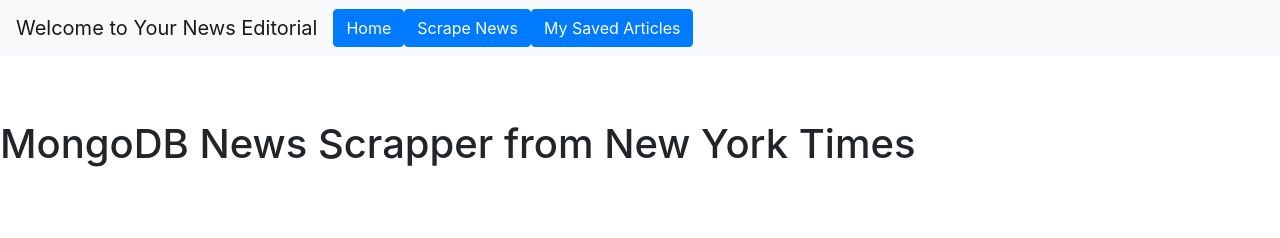
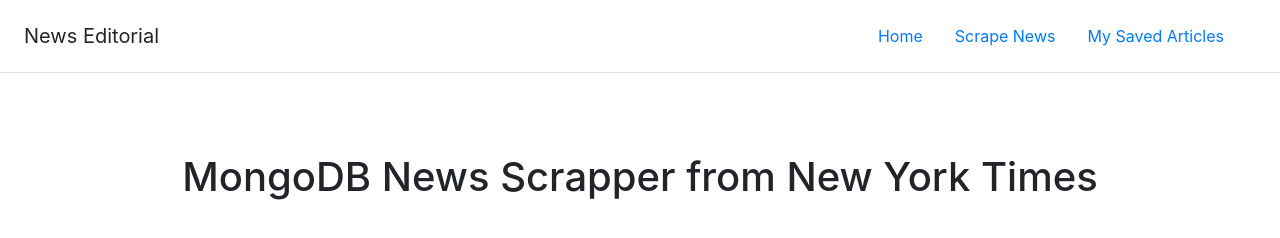
Before and after one commit to krupagawade/WebsiteScrapeMongoDB, a website: page public/index.html in a window 1280 px wide. Drawn offline with nearby package versions, Linux system fonts and the light colour scheme.

Commit message:
Beautify the webpages

```diff
--- a/public/app.js
+++ b/public/app.js
@@ -1,6 +1,3 @@
-// $("#scrape").on("click", getScrappedArticles);
-// $("#savedArticles").on("click", gotoSavedArticles);
-// $("#savedArticles1").on("click", gotoSavedArticles);
 
 var articleData = "";
 
@@ -23,11 +20,15 @@
         }
 
         // Display the apropos information on the page
-        var newDiv = '<div class="panel panel-info">' +
-        '<h4 class= "panel-title" data-id=' + data[i]._id + '> <a href="' + data[i].link + '">' + data[i].title + '</a>' +
-        '<div class="panel-body">' + data[i].description + '</div>'  +
+//    '<h4 class= "card-title" data-id=' + data[i]._id + '> <a href="' + data[i].link + '">' + data[i].title + '</a>' +
+//'<p><h6 class="card-text">' + data[i].description + '</h6></p>'  +
+
+
+        var newDiv = '<div class="card"> <div class="card-body">' +
+        '<h4 class= "card-title" data-id=' + data[i]._id + '> <a href="' + data[i].link + '">' + data[i].title + '</a>' +
+        '<p><h6 class="card-text">' + data[i].description + '</h6></p>'  +
         '<button type="button" class="saveArticle btn btn-success" id="' + i + '" onclick=saveArticle("' + i + '")>'+ buttonName + '</button>'
-        '</div><br>'
+        '</div></div>'
         $("#articles").append(newDiv);
         }
     });
@@ -44,10 +45,11 @@
     })
     // With that done, add the note information to the page
     .then(function(data) {
-        console.log(data);
+        console.log(val);
+        //change the button text to saved
     });
-    //change the button text to saved
-    $(val).text("Saved");
+    $(`#${val}`).html("Saved");
+
 };
 
 
@@ -67,12 +69,12 @@
         for (var i = 0; i < data.length; i++) {
         // Display the apropos information on the page
 
-        var newDiv = '<div class="panel panel-info">' +
-        '<h4 class= "panel-title" data-id=' + data[i]._id + '> <a href="' + data[i].link + '">' + data[i].title + '</a>' +
-        '<div class="panel-body">' + data[i].description + '</div>'  +
-        '<button type="button" class="saveArticle btn btn-primary" onclick=deleteArticle("' + data[i]._id + '")>Delete Article</button>' +
-        ' <button type="button" class="saveNote btn btn-primary" data-toggle="modal" data-target="#notesModal" data-whatever="' + data[i]._id + '" onclick=getID("' + data[i]._id + '")>Add Notes</button>'
-        '</div>'
+        var newDiv = '<div class="card"> <div class="card-body">' +
+        '<h4 class= "card-title" data-id=' + data[i]._id + '> <a href="' + data[i].link + '">' + data[i].title + '</a>' +
+        '<p><h6 class="card-text">' + data[i].description + '</h6></p>'  +
+        '<button type="button" class="saveArticle btn btn-danger" onclick=deleteArticle("' + data[i]._id + '")>Delete Article</button>' +
+        ' <button type="button" class="saveNote btn btn-info" data-toggle="modal" data-target="#notesModal" data-whatever="' + data[i]._id + '" onclick=getID("' + data[i]._id + '")>Add Notes</button>'
+        '</div></div>'
         $("#articles").append(newDiv);
         //$("#articles").append("<p data-id='" + data[i]._id + "'>" + data[i].title + "<br />" + data[i].link + "</p>");
         }
--- a/public/index.html
+++ b/public/index.html
@@ -6,22 +6,12 @@
     <link rel="stylesheet" href="https://maxcdn.bootstrapcdn.com/bootstrap/4.0.0/css/bootstrap.min.css" integrity="sha384-Gn5384xqQ1aoWXA+058RXPxPg6fy4IWvTNh0E263XmFcJlSAwiGgFAW/dAiS6JXm" crossorigin="anonymous">
 
     <style>
-      body{
-          background-size: cover;
-          height: 100%;
-      }
       #wrapper {
         width: auto;
         margin-left: auto;
         margin-right: auto;
         padding-top: 5%;
       }
-      /* #articles {
-        display: inline-block;
-        overflow: auto;
-        width: 60%;
-        height: 700px;
-      } */
       #notes {
         float: right;
         width: 30%;
@@ -45,11 +35,9 @@
     </style>
   </head>
   <body>
-    <!-- <button type="button" class="btn btn-primary" id="scrape">Scrape News</button>
-    <button type="button" class="btn btn-primary" id="savedArticles">My Saved Articles</button> -->
     <div id="header"></div>
     <div id="wrapper">
-      <h1>MongoDB News Scrapper from New York Times</h1>
+      <h1 class="text-center">MongoDB News Scrapper from New York Times</h1>
       <div id="articles"></div>
       <div id="notes"></div>
     </div>
--- a/public/nav.html
+++ b/public/nav.html
@@ -1,16 +1,8 @@
-
-<nav class="navbar navbar-expand-lg navbar-light bg-light">
-    <a class="navbar-brand" href="#" onclick="goHome()">Welcome to Your News Editorial</a>
-    <button class="navbar-toggler" type="button" data-toggle="collapse" data-target="#navbarNavAltMarkup" aria-controls="navbarNavAltMarkup" aria-expanded="false" aria-label="Toggle navigation">
-        <span class="navbar-toggler-icon"></span>
-    </button>
-    <div class="collapse navbar-collapse" id="navbarNavAltMarkup">
-        <div class="navbar-nav">
-            <div>
-                <button type="button" class="btn btn-primary" onclick="goHome()" id="home">Home</button>
-            </div>
-             <button type="button" class="btn btn-primary" onclick="getScrappedArticles()" id="scrape">Scrape News</button>
-             <button type="button" class="nav-item  btn btn-primary" onclick="gotoSavedArticles()" id="savedArticles">My Saved Articles</button>
-        </div>
-    </div>
-</nav>
+<div class="d-flex flex-column flex-md-row align-items-center p-3 px-md-4 mb-3 bg-white border-bottom box-shadow">
+    <h5 class="my-0 mr-md-auto font-weight-normal">News Editorial</h5>
+    <nav class="nav nav-masthead my-2 my-md-0 mr-md-3">
+        <a class="nav-link active" href="#" onclick="goHome()" id="home">Home</a>
+        <a class="nav-link" href="#" onclick="getScrappedArticles()" id="scrape">Scrape News</a>
+        <a class="nav-link" href="#" onclick="gotoSavedArticles()" id="savedArticles">My Saved Articles</a>
+    </nav>
+</div>
```
Also changed, not shown: public/saved.html (+1 -0 lines).
